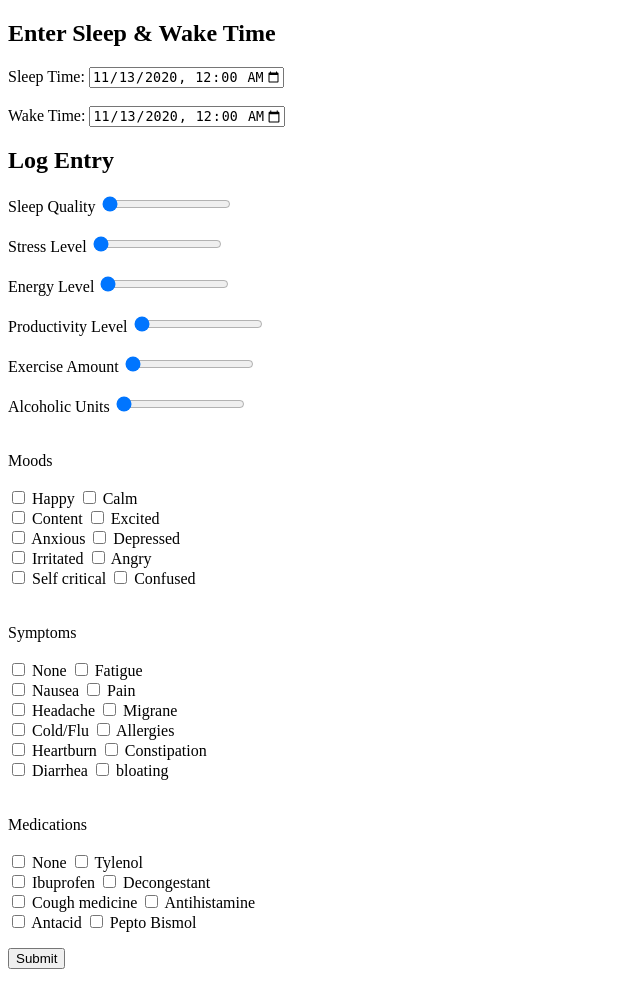
After one commit to alice-yt/hackbright-project, a Flask app: page /log_entry in a window 1280 px wide. The commit adds this page. Shown: the whole page, without its empty margins (0-640 px from the left). Run offline with Flask 2, Linux system fonts and the light colour scheme.

Commit message:
combined 2 form pages into one on combined_form.html, wrote log_entry app route on server.py

```diff
--- a/server.py
+++ b/server.py
@@ -41,11 +41,19 @@ def log_sleeptimes():
     return render_template('time_entry.html')
 
 
-@app.route('/sleep_entry')
+@app.route('/journal_entry')
 def log_entry():
     """Log entry"""
 
-    return render_template('sleep_entry.html')
+    return render_template('journal_entry.html')
+
+
+# experimenting with combining two pages of forms into one
+@app.route('/log_entry')
+def log_combined_entry():
+    """Log entry"""
+
+    return render_template('combined_form.html')
 
 
 @app.route('/user_entries')
@@ -132,10 +140,47 @@ def login_user():
     return redirect('/menu')
 
 
-@app.route('/enter_entry', methods=['POST'])
+#cannot click submit button
+@app.route('/time_entry', methods=['POST'])
 def add_sleep_wake_time():
     """Save sleep and wake time that user submits"""
 
+    sleep_time = request.form.get('sleep-time')
+    wake_time = request.form.get('wake-time')
+
+    user_entry = crud.create_user_entry(sleeptime, waketime, sleep_quality, stress_level, energy_level, productivity_level, exercise_level, alcoholic_units)
+
+    return redirect('/journal_entry')
+
+
+@app.route('/journal_entry', methods=['POST'])
+def add_nine_input_fields():
+    """Save 6 slider control inputs and 3 checkbox inputs that user submits"""
+
+
+#cannot click submit button
+@app.route('/log_entry', methods=['POST'])
+def add_time_and_input_fields():
+    sleep_time = request.form.get('sleep-time')
+    wake_time = request.form.get('wake-time')
+    sleep_quality = request.form.get('sleep_quality')
+    stress = request.form.get('stress')
+    energy = request.form.get('energy')
+    productivity = request.form.get('productivity')
+    exercise = request.form.get('exercise')
+    alcoholic_units = request.form.get('alcoholic_units')
+
+    user_entry = crud.create_user_entry(sleeptime, waketime, sleep_quality, stress_level, energy_level, productivity_level, exercise_level, alcoholic_units)
+
+    mood = request.form.get('mood')
+    medication = request.form.get('medication')
+    symptom = request.form.get('symptom')
+
+    user_entry_mood = crud.create_mood(mood)
+    user_entry_medication = crud.create_medication(medication)
+    user_entry_symptom = crud.create_symptom(symptom)
+
+    return redirect('/menu')
 
 
 if __name__ == '__main__':
--- /dev/null
+++ b/templates/combined_form.html
@@ -0,0 +1,188 @@
+<!doctype html>
+<html>
+  <head>
+    <meta charset="utf-8">
+    <meta name="viewport" content="width=device-width">
+    <title>
+      {% block title %}{% endblock %}
+    </title>
+    <link rel="stylesheet" href="css/style.css">
+    {% block head %}{% endblock %}
+  </head>
+  <body>
+    <script src="js/script.js"></script>
+    {% for msg in get_flashed_messages() %}
+        <p class="flash-msg">
+            {{ msg }}
+        </p>
+    {% endfor %}
+
+    {% block body %}
+    <form action="/log_entry" method="POST" name="add_time_and_input_fields"></form>
+
+    <h2>Enter Sleep & Wake Time</h2>
+
+    <label for="sleep-time">Sleep Time:</label>
+
+    <input type="datetime-local" id="sleep-time"
+           name="sleep-time" value="2020-11-13T00:00"
+           min="2018-01-01T00:00" max="2020-12-31T00:00">
+
+    <br>
+    <br>
+
+    <label for="wake-time">Wake Time:</label>
+
+    <input type="datetime-local" id="wake-time"
+           name="wake-time" value="2020-11-13T00:00"
+           min="2018-01-01T00:00" max="2020-12-31T00:00">
+
+  <h2>Log Entry</h2>
+
+  <label for="sleep_quality">Sleep Quality</label>
+  <input type="range" name="sleep_quality" id="sleep_quality" min="0" max="5" step="1" value="0">
+  <output class="sleep_quality_output" for="sleep_quality"></output>
+
+  <br>
+  <br>
+
+  <label for="stress">Stress Level</label>
+  <input type="range" name="stress" id="stress" min="0" max="5" step="1" value="0">
+  <output class="stress_output" for="stress"></output>
+
+  <br>
+  <br>
+
+  <label for="energy">Energy Level</label>
+  <input type="range" name="energy" id="energy" min="0" max="5" step="1" value="0">
+  <output class="energy_output" for="energy"></output>
+
+  <br>
+  <br>
+
+  <label for="productivity">Productivity Level</label>
+  <input type="range" name="productivity" id="productivity" min="0" max="5" step="1" value="0">
+  <output class="productivity_output" for="productivity"></output>
+
+  <br>
+  <br>
+
+  <label for="exercise">Exercise Amount</label>
+  <input type="range" name="exercise" id="exercise" min="0" max="5" step="1" value="0">
+  <output class="exercise_output" for="exercise"></output>
+
+  <br>
+  <br>
+
+  <label for="alcoholic_units">Alcoholic Units </label>
+  <input type="range" name="alcoholic_units" id="alcoholic_units" min="0" max="5" step="1" value="0">
+  <output class="alcoholic_units_output" for="alcoholic_units"></output>
+
+  <br>
+  <br>
+  <br>
+
+    Moods
+    <br>
+    <br>
+    <input type="checkbox" name="mood" value="happy">
+    <label>Happy</label>
+    <input type="checkbox" name="mood" value="calm">
+    <label>Calm</label>
+    <br>
+    <input type="checkbox" name="mood" value="content">
+    <label>Content</label>
+    <input type="checkbox" name="mood" value="excited">
+    <label>Excited</label>
+    <br>
+    <input type="checkbox" name="mood" value="anxious">
+    <label>Anxious</label>
+    <input type="checkbox" name="mood" value="depressed">
+    <label>Depressed</label>
+    <br>
+    <input type="checkbox" name="mood" value="irritated">
+    <label>Irritated</label>
+    <input type="checkbox" name="mood" value="angry">
+    <label>Angry</label>
+    <br>
+    <input type="checkbox" name="mood" value="self critical">
+    <label>Self critical</label>
+    <input type="checkbox" name="mood" value="confused">
+    <label>Confused</label>
+  </form>
+
+  <br>
+  <br>
+  <br>
+
+    Symptoms
+    <br>
+    <br>
+    <input type="checkbox" name="symptom" value="none">
+    <label>None</label>
+    <input type="checkbox" name="symptom" value="fatigue">
+    <label>Fatigue</label>
+    <br>
+    <input type="checkbox" name="symptom" value="nausea">
+    <label>Nausea</label>
+    <input type="checkbox" name="symptom" value="pain">
+    <label>Pain</label>
+    <br>
+    <input type="checkbox" name="symptom" value="headache">
+    <label>Headache</label>
+    <input type="checkbox" name="symptom" value="migrane">
+    <label>Migrane</label>
+    <br>
+    <input type="checkbox" name="symptom" value="cold/flu">
+    <label>Cold/Flu</label>
+    <input type="checkbox" name="symptom" value="allergies">
+    <label>Allergies</label>
+    <br>
+    <input type="checkbox" name="symptom" value="heartburn">
+    <label>Heartburn</label>
+    <input type="checkbox" name="symptom" value="constipation">
+    <label>Constipation</label>
+    <br>
+    <input type="checkbox" name="symptom" value="diarrhea">
+    <label>Diarrhea</label>
+    <input type="checkbox" name="symptom" value="Bloating">
+    <label>bloating</label>
+  </form>
+
+  <br>
+  <br>
+  <br>
+
+    Medications
+    <br>
+    <br>
+    <input type="checkbox" name="medication" value="none">
+    <label>None</label>
+    <input type="checkbox" name="medication" value="tylenol">
+    <label>Tylenol</label>
+    <br>
+    <input type="checkbox" name="medication" value="ibuprofen">
+    <label>Ibuprofen</label>
+    <input type="checkbox" name="medication" value="decongestant">
+    <label>Decongestant</label>
+    <br>
+    <input type="checkbox" name="medication" value="cough_medicine">
+    <label>Cough medicine</label>
+    <input type="checkbox" name="medication" value="antihistamine">
+    <label>Antihistamine</label>
+    <br>
+    <input type="checkbox" name="medication" value="antacid">
+    <label>Antacid</label>
+    <input type="checkbox" name="medication" value="pepto_bismol">
+    <label>Pepto Bismol</label>
+
+    <p>
+        <input type="submit">
+    </p>
+
+  </form>
+
+
+    {% endblock %}
+    </body>
+</html>
--- a/templates/menu.html
+++ b/templates/menu.html
@@ -6,7 +6,7 @@
 
   <h2>What would you like to do?</h2>
   <ul>
-    <li><a href="/enter_entry">Log your sleep time and entry</a></li>
+    <li><a href="/time_entry">Log your sleep time and entry</a></li>
     <!-- <li><a href="/calendar">Select a date</a></li> -->
     <li><a href="/user_entries">View sleep history</a></li>
     <li><a href="/sleep_insights">View sleep insights</a></li>
```
